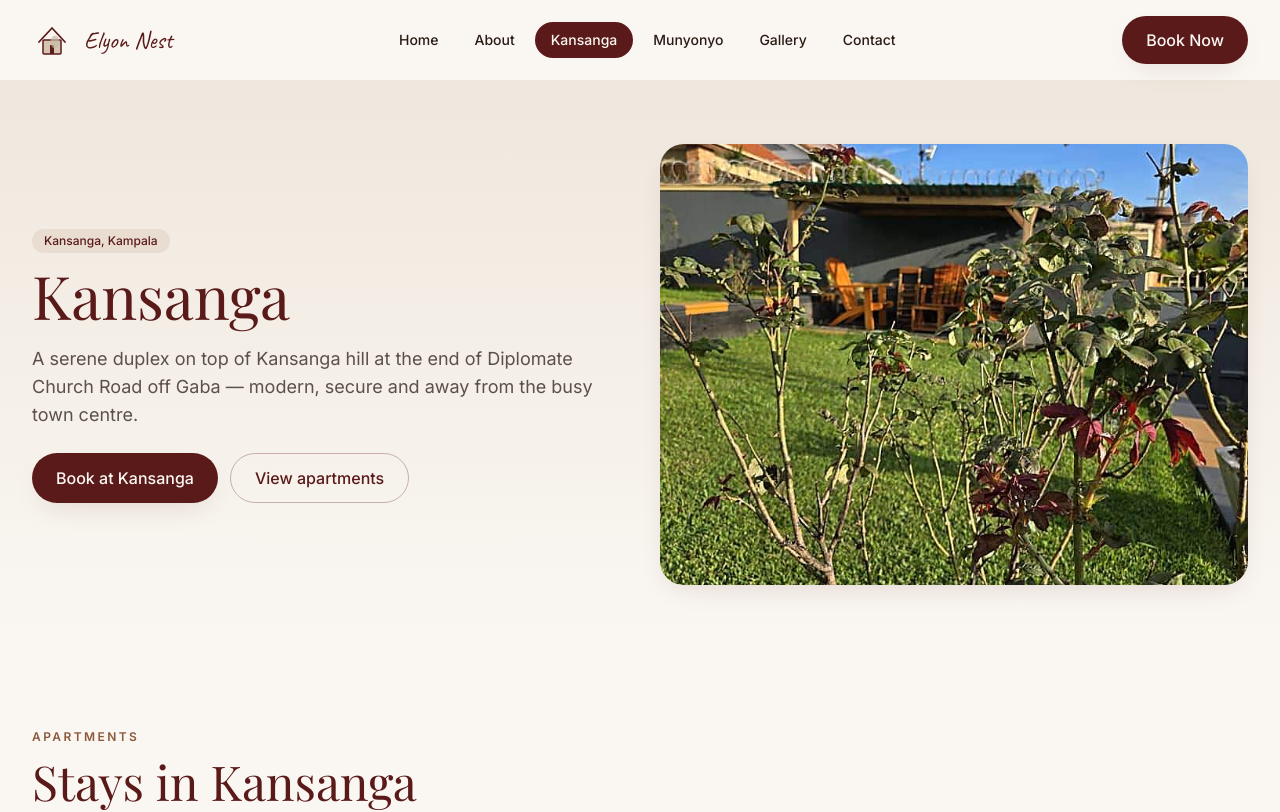
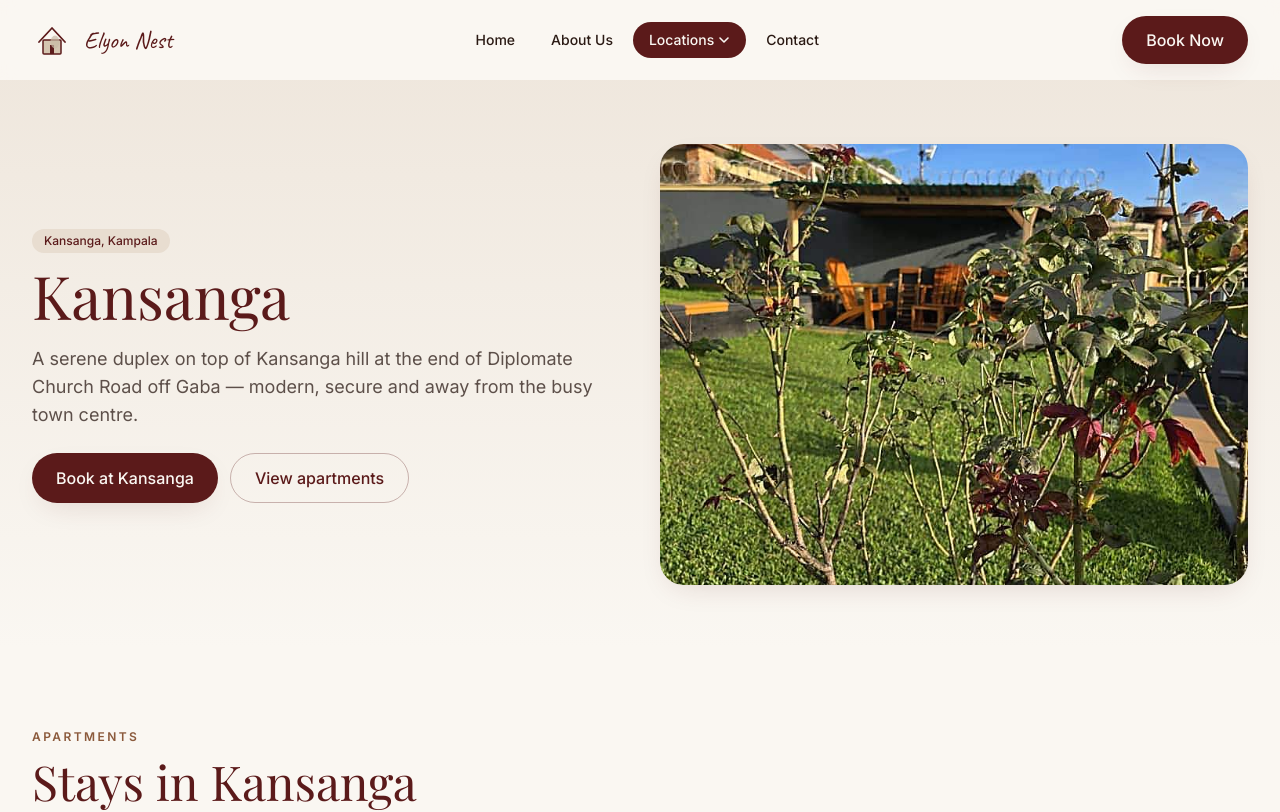
Before and after one commit to Ssali-Remy/ssali-remy.github, a React (Vite) app: page /#/locations/kansanga in a window 1280 px wide. Shown: the top 812 px of the page. Built offline with nearby package versions, Linux system fonts and the light colour scheme; a web font is replaced by a local one.

Commit message:
feat: restructure navbar — Home, About Us, Locations (dropdown: Kansanga, Munyonyo), Contact

```diff
--- a/src/components/Navbar.jsx
+++ b/src/components/Navbar.jsx
@@ -1,19 +1,27 @@
-import { NavLink, Link } from "react-router-dom";
-import { useState, useEffect } from "react";
+import { NavLink, Link, useLocation } from "react-router-dom";
+import { useState, useEffect, useRef } from "react";
 import Logo from "./Logo";
 
-const links = [
-  { to: "/", label: "Home", end: true },
-  { to: "/about", label: "About" },
+const LOCATIONS = [
   { to: "/locations/kansanga", label: "Kansanga" },
   { to: "/locations/munyonyo", label: "Munyonyo" },
-  { to: "/gallery", label: "Gallery" },
-  { to: "/contact", label: "Contact" },
 ];
+
+const TOP_LINKS = [
+  { to: "/", label: "Home", end: true },
+  { to: "/about", label: "About Us" },
+];
+
+const TAIL_LINKS = [{ to: "/contact", label: "Contact" }];
 
 export default function Navbar() {
   const [open, setOpen] = useState(false);
   const [scrolled, setScrolled] = useState(false);
+  const [locOpen, setLocOpen] = useState(false);
+  const [mobileLocOpen, setMobileLocOpen] = useState(false);
+  const dropdownRef = useRef(null);
+  const { pathname } = useLocation();
+  const onLocations = pathname.startsWith("/locations/");
 
   useEffect(() => {
     const onScroll = () => setScrolled(window.scrollY > 24);
@@ -21,6 +29,35 @@ export default function Navbar() {
     onScroll();
     return () => window.removeEventListener("scroll", onScroll);
   }, []);
+
+  // Close desktop dropdown on outside click or Escape
+  useEffect(() => {
+    if (!locOpen) return;
+    const onDown = (e) => {
+      if (!dropdownRef.current?.contains(e.target)) setLocOpen(false);
+    };
+    const onKey = (e) => e.key === "Escape" && setLocOpen(false);
+    document.addEventListener("mousedown", onDown);
+    document.addEventListener("keydown", onKey);
+    return () => {
+      document.removeEventListener("mousedown", onDown);
+      document.removeEventListener("keydown", onKey);
+    };
+  }, [locOpen]);
+
+  // Close mobile menu when route changes
+  useEffect(() => {
+    setOpen(false);
+    setMobileLocOpen(false);
+    setLocOpen(false);
+  }, [pathname]);
+
+  const linkClass = ({ isActive }) =>
+    `rounded-full px-4 py-2 text-sm font-medium transition ${
+      isActive
+        ? "bg-brand-maroon text-brand-cream"
+        : "text-brand-ink hover:text-brand-maroon"
+    }`;
 
   return (
     <header
@@ -34,29 +71,87 @@ export default function Navbar() {
         <Link to="/" className="flex items-center" onClick={() => setOpen(false)}>
           <Logo />
         </Link>
+
         <nav className="hidden lg:flex items-center gap-1">
-          {links.map((l) => (
+          {TOP_LINKS.map((l) => (
+            <NavLink key={l.to} to={l.to} end={l.end} className={linkClass}>
+              {l.label}
+            </NavLink>
+          ))}
+
+          {/* Locations dropdown */}
+          <div
+            ref={dropdownRef}
+            className="relative"
+            onMouseEnter={() => setLocOpen(true)}
+            onMouseLeave={() => setLocOpen(false)}
+          >
+            <button
+              type="button"
+              onClick={() => setLocOpen((v) => !v)}
+              aria-haspopup="menu"
+              aria-expanded={locOpen}
+              className={`flex items-center gap-1 rounded-full px-4 py-2 text-sm font-medium transition ${
+                onLocations
+                  ? "bg-brand-maroon text-brand-cream"
+                  : "text-brand-ink hover:text-brand-maroon"
+              }`}
+            >
+              Locations
+              <svg
+                viewBox="0 0 12 12"
+                className={`h-3 w-3 transition-transform ${locOpen ? "rotate-180" : ""}`}
+              >
+                <path
+                  d="M2 4l4 4 4-4"
+                  fill="none"
+                  stroke="currentColor"
+                  strokeWidth="1.6"
+                  strokeLinecap="round"
+                  strokeLinejoin="round"
+                />
+              </svg>
+            </button>
+            {locOpen && (
+              <div
+                role="menu"
+                className="absolute left-1/2 -translate-x-1/2 top-full pt-2"
+              >
+                <div className="min-w-[10rem] rounded-2xl border border-brand-beige bg-brand-cream shadow-soft p-2">
+                  {LOCATIONS.map((l) => (
                     <NavLink
                       key={l.to}
                       to={l.to}
-              end={l.end}
+                      onClick={() => setLocOpen(false)}
                       className={({ isActive }) =>
-                `rounded-full px-4 py-2 text-sm font-medium transition ${
+                        `block rounded-xl px-4 py-2 text-sm font-medium transition ${
                           isActive
                             ? "bg-brand-maroon text-brand-cream"
-                    : "text-brand-ink hover:text-brand-maroon"
+                            : "text-brand-ink hover:bg-brand-beige"
                         }`
                       }
                     >
                       {l.label}
                     </NavLink>
                   ))}
+                </div>
+              </div>
+            )}
+          </div>
+
+          {TAIL_LINKS.map((l) => (
+            <NavLink key={l.to} to={l.to} className={linkClass}>
+              {l.label}
+            </NavLink>
+          ))}
         </nav>
+
         <div className="hidden lg:block">
           <Link to="/booking" className="btn-primary">
             Book Now
           </Link>
         </div>
+
         <button
           type="button"
           className="lg:hidden rounded-lg p-2 text-brand-maroon"
@@ -80,10 +175,11 @@ export default function Navbar() {
           </svg>
         </button>
       </div>
+
       {open && (
         <div className="lg:hidden border-t border-brand-beige bg-brand-cream">
           <nav className="container-x flex flex-col py-4 gap-1">
-            {links.map((l) => (
+            {TOP_LINKS.map((l) => (
               <NavLink
                 key={l.to}
                 to={l.to}
@@ -100,6 +196,71 @@ export default function Navbar() {
                 {l.label}
               </NavLink>
             ))}
+
+            {/* Mobile Locations expander */}
+            <button
+              type="button"
+              onClick={() => setMobileLocOpen((v) => !v)}
+              className={`flex items-center justify-between rounded-xl px-4 py-3 text-base font-medium ${
+                onLocations
+                  ? "bg-brand-maroon text-brand-cream"
+                  : "text-brand-ink hover:bg-brand-beige"
+              }`}
+              aria-expanded={mobileLocOpen}
+            >
+              <span>Locations</span>
+              <svg
+                viewBox="0 0 12 12"
+                className={`h-3 w-3 transition-transform ${mobileLocOpen ? "rotate-180" : ""}`}
+              >
+                <path
+                  d="M2 4l4 4 4-4"
+                  fill="none"
+                  stroke="currentColor"
+                  strokeWidth="1.6"
+                  strokeLinecap="round"
+                  strokeLinejoin="round"
+                />
+              </svg>
+            </button>
+            {mobileLocOpen && (
+              <div className="pl-3">
+                {LOCATIONS.map((l) => (
+                  <NavLink
+                    key={l.to}
+                    to={l.to}
+                    onClick={() => setOpen(false)}
+                    className={({ isActive }) =>
+                      `block rounded-xl px-4 py-3 text-base font-medium ${
+                        isActive
+                          ? "bg-brand-maroon text-brand-cream"
+                          : "text-brand-ink hover:bg-brand-beige"
+                      }`
+                    }
+                  >
+                    {l.label}
+                  </NavLink>
+                ))}
+              </div>
+            )}
+
+            {TAIL_LINKS.map((l) => (
+              <NavLink
+                key={l.to}
+                to={l.to}
+                onClick={() => setOpen(false)}
+                className={({ isActive }) =>
+                  `rounded-xl px-4 py-3 text-base font-medium ${
+                    isActive
+                      ? "bg-brand-maroon text-brand-cream"
+                      : "text-brand-ink hover:bg-brand-beige"
+                  }`
+                }
+              >
+                {l.label}
+              </NavLink>
+            ))}
+
             <Link
               to="/booking"
               onClick={() => setOpen(false)}
```
Lines whose indentation alone changed are shown as unchanged.
